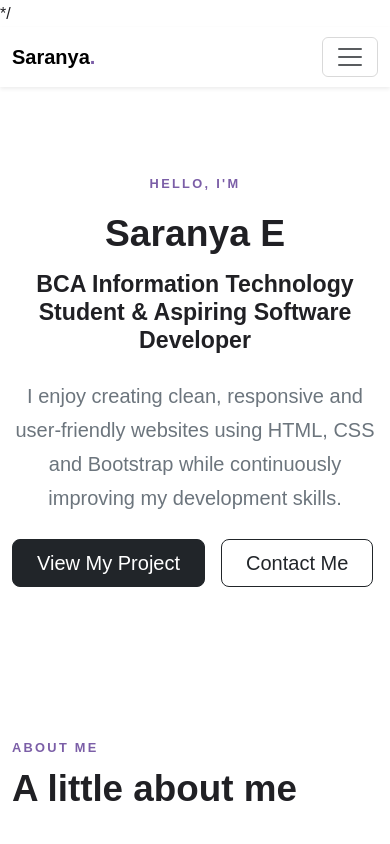
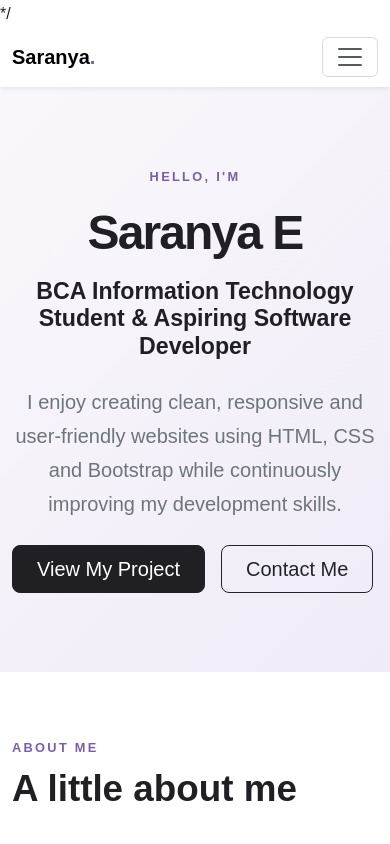
Before and after one commit to Saranya-elango-07/Portfolio, a plain HTML site: page index.html in a window 390 px wide. Shown: the top 844 px of the page. Drawn offline with nearby package versions, Linux system fonts and the light colour scheme.

Commit message:
updated comments

```diff
--- a/style.css
+++ b/style.css
@@ -35,10 +35,7 @@
   color: var(--accent);
 }
 
-/* =========================
-   HERO
-========================= */
-.hero-section {
+.home-section {
   background: linear-gradient(135deg, #faf8fc 0%, #f0ebf7 100%);
 }
 
@@ -54,11 +51,11 @@
   margin-bottom: 0.5rem;
 }
 
-.hero-section h1 {
+.home-section h1 {
   letter-spacing: -0.04em;
 }
 
-.hero-section .btn-dark {
+.home-section .btn-dark {
   background-color: var(--dark);
   border-color: var(--dark);
 }
@@ -86,9 +83,6 @@
   font-weight: 800;
 }
 
-/* =========================
-   SECTIONS
-========================= */
 .section-padding {
   padding: 90px 0;
 }
@@ -105,9 +99,6 @@
   font-size: 2.3rem;
 }
 
-/* =========================
-   ABOUT
-========================= */
 .info-box {
   border: 1px solid var(--border);
   border-radius: 18px;
@@ -135,9 +126,6 @@
   margin-top: 0.2rem;
 }
 
-/* =========================
-   SKILLS
-========================= */
 .skill-card,
 .cert-card,
 .project-card,
@@ -178,9 +166,6 @@
   font-weight: 500;
 }
 
-/* =========================
-   EXPERIENCE
-========================= */
 .timeline-card {
   border-left: 5px solid var(--accent);
 }
@@ -193,9 +178,6 @@
   letter-spacing: 0.12em;
 }
 
-/* =========================
-   PROJECTS
-========================= */
 .project-icon {
   width: 55px;
   height: 55px;
@@ -219,9 +201,6 @@
   font-weight: 600;
 }
 
-/* =========================
-   CERTIFICATIONS
-========================= */
 .cert-score {
   display: inline-block;
   background: #f0edf4;
@@ -232,9 +211,6 @@
   font-weight: 600;
 }
 
-/* =========================
-   CONTACT
-========================= */
 .contact-section {
   background: #faf8fc;
 }
@@ -243,15 +219,12 @@
   max-width: 650px;
 }
 
-/* =========================
-   RESPONSIVE
-========================= */
 @media (max-width: 767px) {
   .section-padding {
     padding: 65px 0;
   }
 
-  .hero-section h1 {
+  .home-section h1 {
     font-size: 3rem;
   }
 
```
